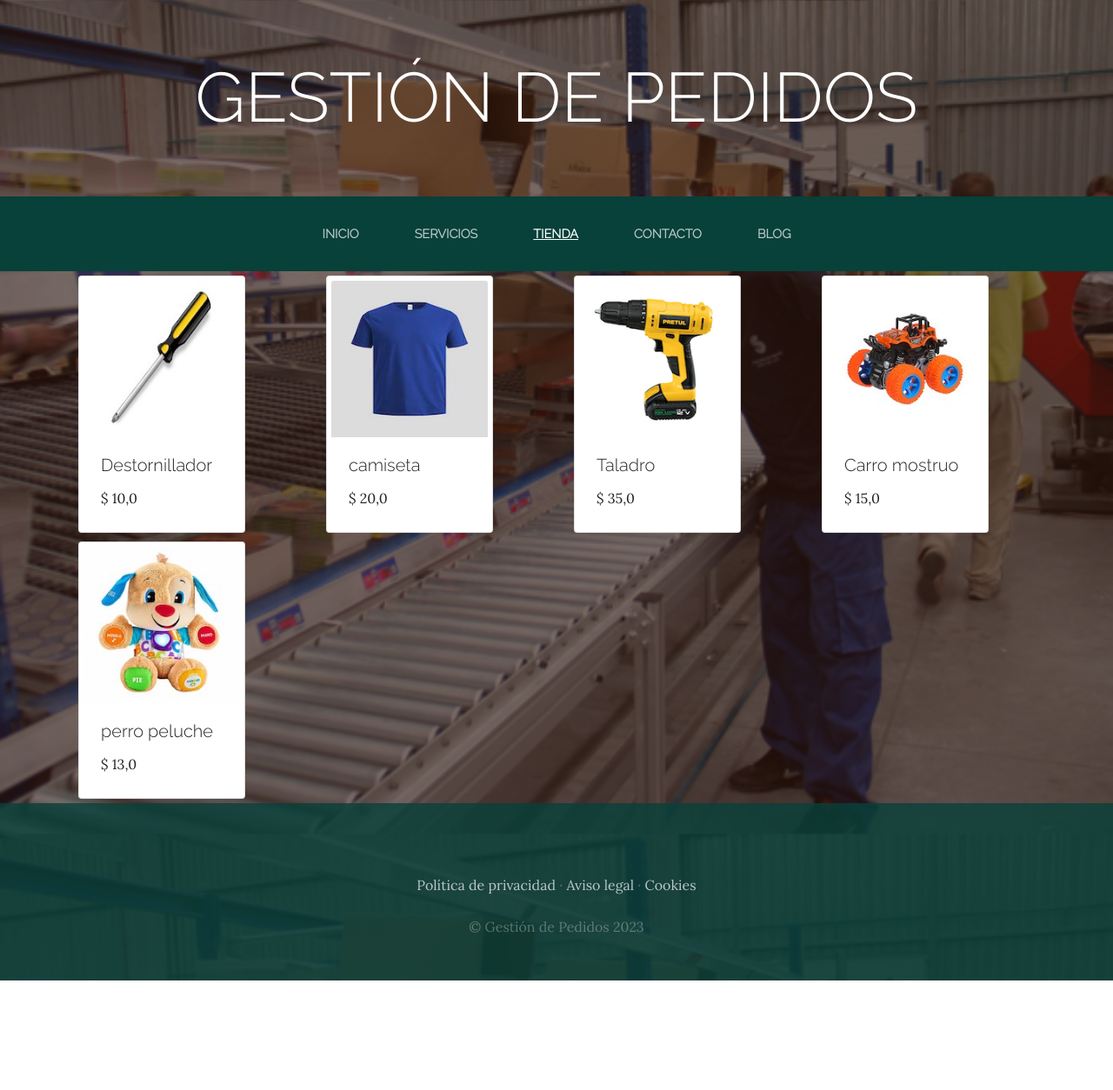
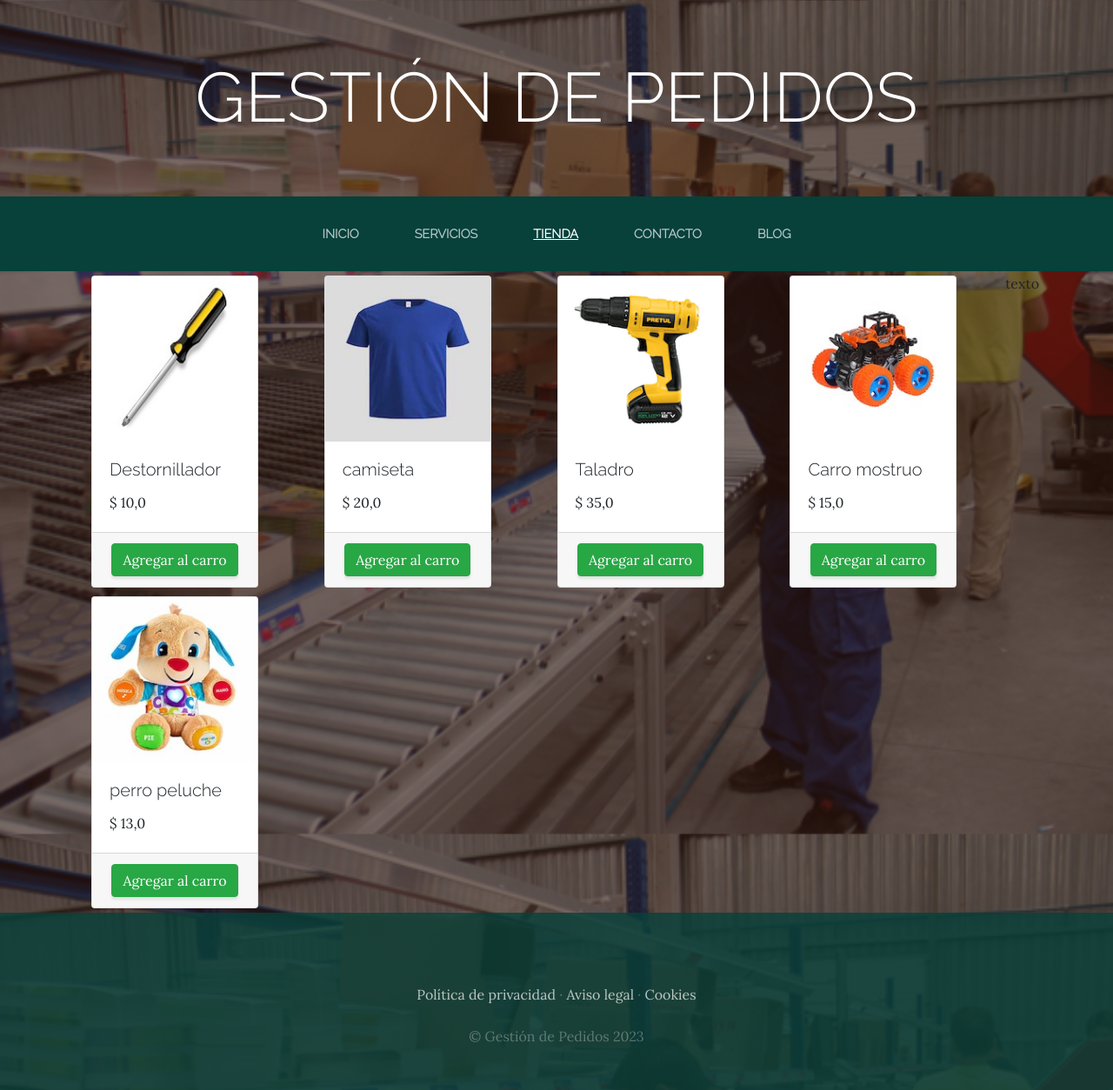
Before and after one commit to JairoDuenas/proyecto_web_django_pildoras_info, a Django app: page /tienda/ in a window 1280 px wide. Shown: the whole page at 87% size. Before the commit the page ends 1128 px from the top, so only its background shows below. Run offline with Django 4.2, Linux system fonts and the light colour scheme; data comes from the database, SQL or seed files in the repository; some libraries are stand-ins or nearby versions.

Commit message:
Creando las vistas[views], agregando botones[templates]

```diff
--- a/ProyectoWeb/tienda/templates/tienda/tienda.html
+++ b/ProyectoWeb/tienda/templates/tienda/tienda.html
@@ -4,14 +4,20 @@
 
 <!-- Heading -->
 <div class="container">
+  <div style="float:right;">
+    <p>texto</p>
+  </div>
   <div class="row">
     {% for producto in productos %}
-    <div class="col-md-3">
-      <div class="card" style="width: 12rem; margin:5px 5px; padding:5px 5px">
+    <div class="col">
+      <div class="card" style="width:12rem; margin:5px 5px;">
         <img class="card-img-top" src="{{producto.imagen.url}}" alt="imagen de producto">
         <div class="card-body">
           <h5 class="card-title">{{producto.nombre}}</h5>
           <p class="card-text">$&nbsp;{{producto.precio}}</p>
+        </div>
+        <div class="card-footer text-center">
+          <a href="#" class="btn btn-success">Agregar al carro</a>
         </div>
       </div>
     </div>
```
Also changed, not shown: ProyectoWeb/carro/views.py (+26 -0 lines).
